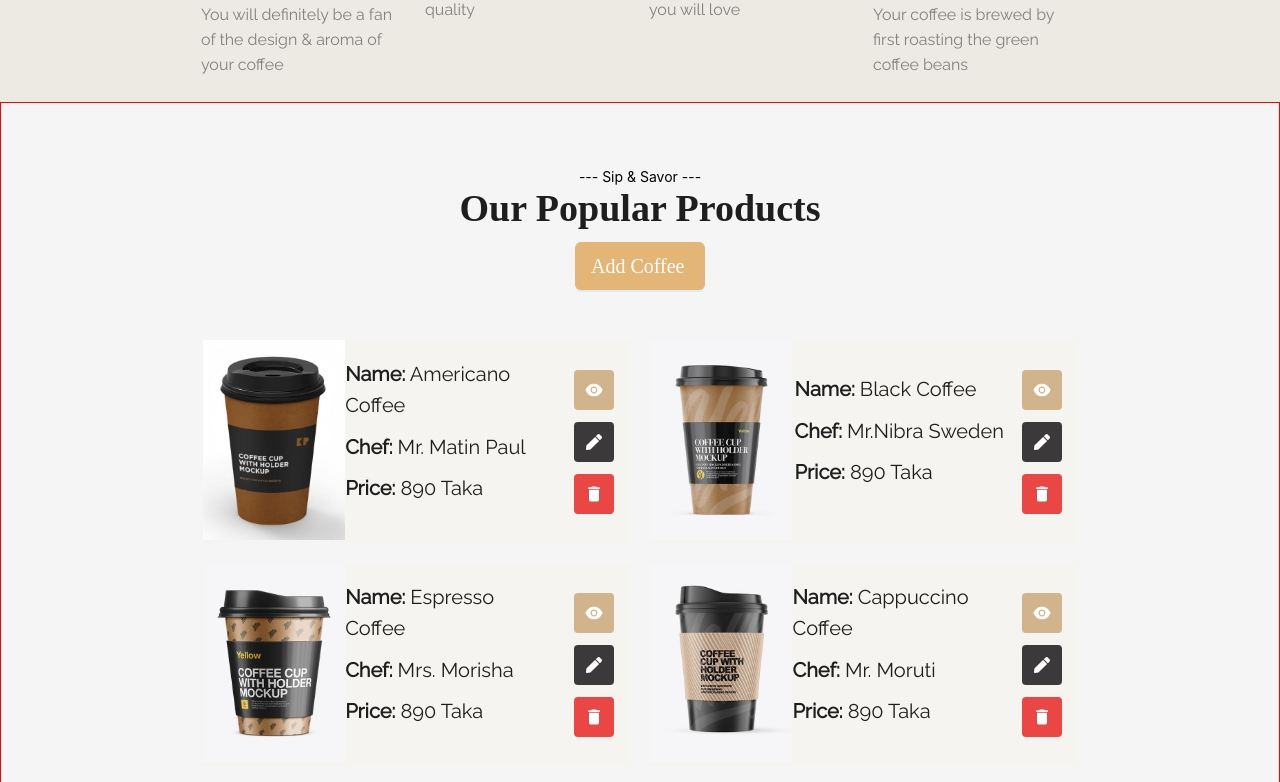
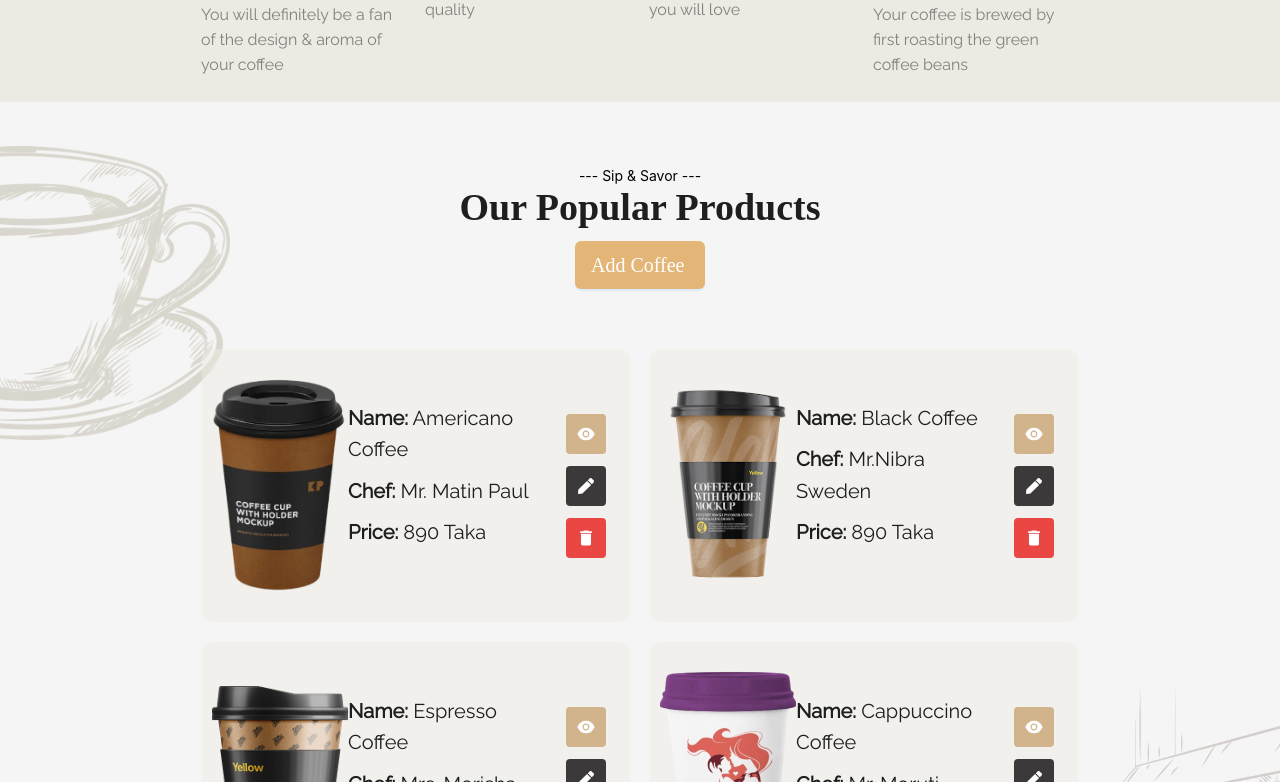
Before and after one commit to MIRJAKARIYA/assignedProject, a React (Vite) app: page / in a window 1280 px wide. Shown: the part 1118-1900 px from the top of the page. Built offline with nearby package versions, Linux system fonts and the light colour scheme; a web font is replaced by a local one.

Commit message:
some changes added

```diff
--- a/src/components/SingleProduct/SingleProduct.jsx
+++ b/src/components/SingleProduct/SingleProduct.jsx
@@ -11,12 +11,12 @@ const SingleProduct = ({product}) => {
  const {image,chef,price,name} = product;
   return (
     <Col span={12}>
-        <div style={{ backgroundColor:"#F5F4F1"}}>
+        <div style={{ backgroundColor:"#eceae37c",padding:'10px',borderRadius:"10px"}}>
       <Row>
         <Col span={8}>
           <img
             src={image}
-            style={{ width: "100%",height:"200px", objectFit: "cover" }}
+            style={{ width: "100%",height:"250px", objectFit: "cover" }}
             alt=""
           />
         </Col>
--- a/src/pages/Home/Home.css
+++ b/src/pages/Home/Home.css
@@ -29,8 +29,11 @@
 }
 
 .popular-products-container{
-    border: 1px solid red;
-    padding-top: 65px;
+    background-image: url("../../assets/4.png"),url("../../assets/5.png");
+    background-repeat: no-repeat;
+    background-position: 0% 5% ,100% 100%;
+    background-size: 18%, 20%;
+    padding:65px 0 65px 0;
     max-width: 1920px;
     margin: 0 auto;
     width: 100%;
--- a/src/pages/Home/Home.jsx
+++ b/src/pages/Home/Home.jsx
@@ -135,7 +135,7 @@ const Home = () => {
             Add Coffee <TbMug style={{ color: "black", marginTop: "6px" }} />
           </Button>
         </div>
-        <Row style={{width:"70%", margin:"50px auto 0"}} gutter={[20,20]}>
+        <Row style={{width:"70%", margin:"60px auto 0"}} gutter={[20,20]}>
 
                 {
                   popularProducts.map(product => <SingleProduct product={product}></SingleProduct>)
```
Also changed, not shown: src/utilities/popularProductsData.js (+6 -6 lines).
